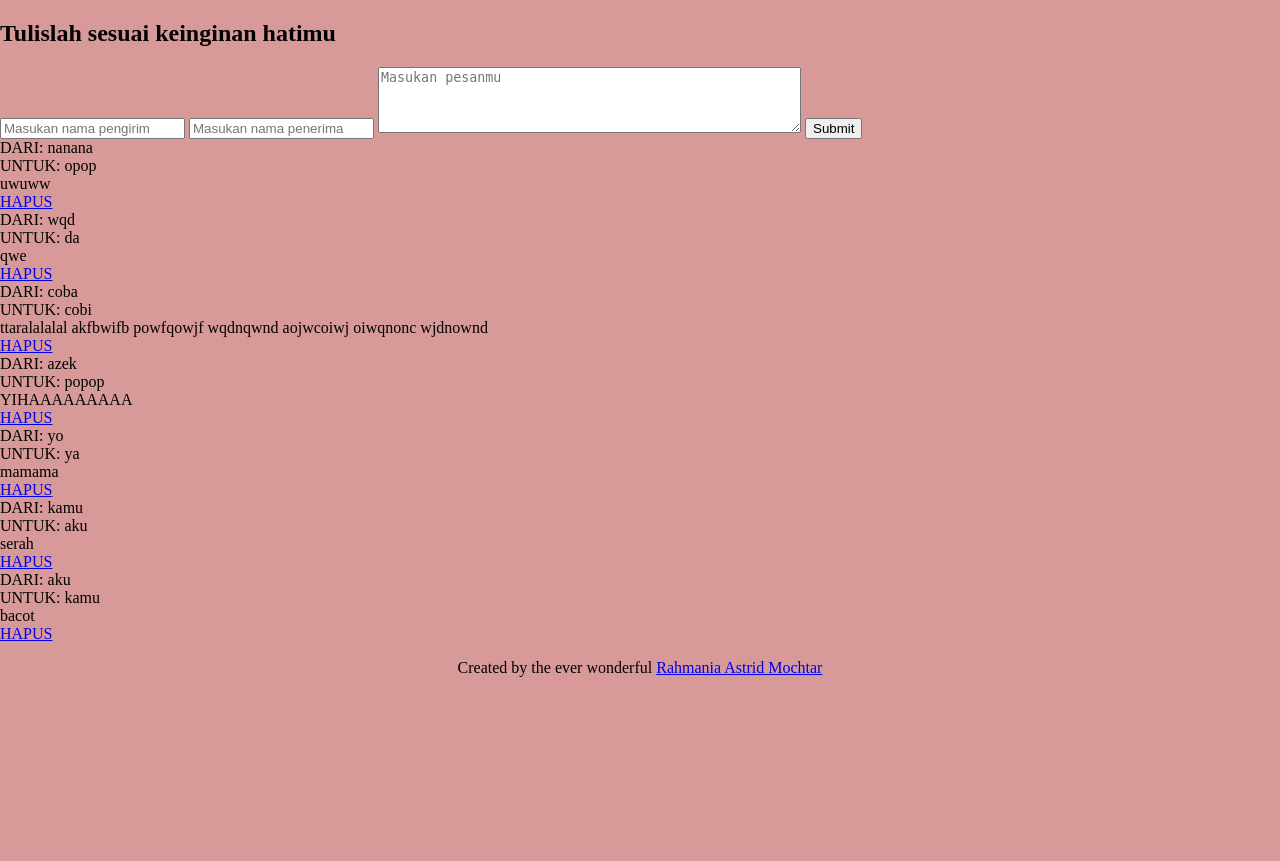
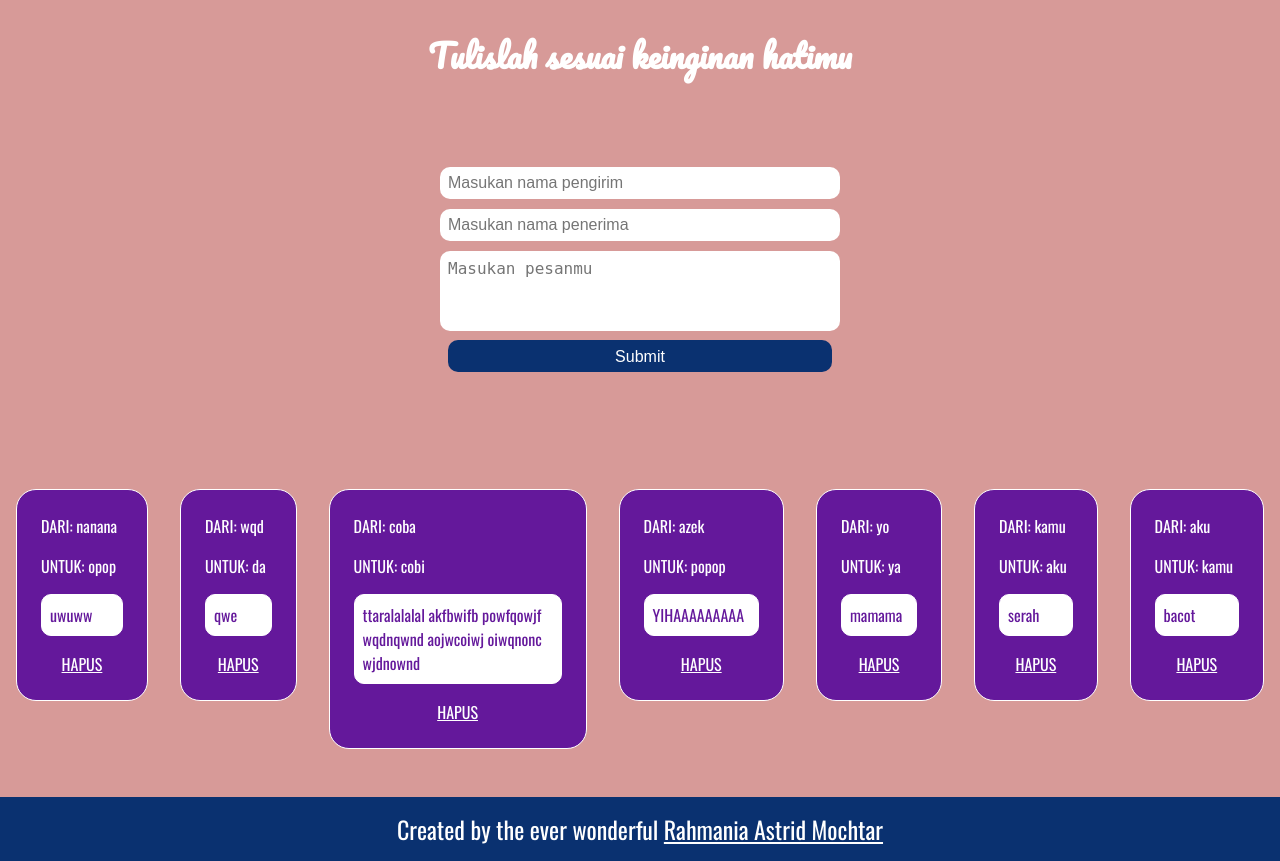
Before and after one commit to rahmaniaam/heraandyovan, a Django app: page /message/ in a window 1280 px wide. Before the commit the page ends 677 px from the top, so only its background shows below. Run offline with Django 3.2, Linux system fonts and the light colour scheme; data comes from the database, SQL or seed files in the repository.

Commit message:
redirect

```diff
--- a/dudu/static/css/message.css
+++ b/dudu/static/css/message.css
@@ -1,11 +1,133 @@
 body {
+	position: relative;
 	margin: 0;
 	padding: 0;
+	padding-bottom: 5rem;
 	background-color: #d79a98;
+	color: #fff;
+	width: 100%;
+	height: 100%;
+	font-family: 'Oswald', sans-serif;
 }
 
 footer {
-	position: relative;
+	position: absolute;
 	bottom: 0;
+	width: 100%;
+	text-align: center;
+	background-color: #0a3170;
+	font-size: 1.5rem;
+	line-height: 1rem;
+}
+
+a {
+	color: inherit;
+}
+
+h2 {
+	font-family: 'Pacifico', cursive;
+	font-size: 2rem;
 	text-align: center;
 }
+
+.contain-form {
+	text-align: center;
+	width: 100%;
+}
+
+.form-web {
+	margin: 5rem 0;
+}
+
+form {
+	display: -webkit-flex;
+	display: flex;
+	flex-direction: column;
+	flex-wrap: wrap;
+}
+
+input {
+	max-width: 300px;
+	min-width: 30%;
+	height: 2rem;
+	margin: 0.3rem auto;
+}
+
+input[type=text] {
+	border-radius: 10px;
+	padding: 0 0.5rem;
+	font-size: 1rem;
+	border: none;
+}
+
+input[type=submit] {
+	border: none;
+	border-radius: 10px;
+	width: 100%;
+	font-size: 1rem;
+	padding: 0.5rem;
+	background-color: #0a3170;
+	color: #fff;
+}
+
+textarea {
+	border: none;
+	border-radius: 10px;
+	resize: none;
+	max-width: 300px;
+	min-width: 30%;
+	height: 4rem;
+	margin: 0.3rem auto;
+	padding: 0.5rem 0.5rem;
+	font-size: 1rem;
+}
+
+.posts {
+	height: 100%;
+	width: 100%;
+}
+
+.no-posts {
+	text-align: center;
+	font-size: 4rem;
+	font-weight: 900;
+	padding-bottom: 6rem;
+}
+
+.contain-surat {
+	display: flex;
+ 	flex-direction: row;
+ 	flex-wrap: wrap;
+ 	justify-content: space-around;
+ 	align-items: flex-start;
+ 	align-content: flex-start;
+	padding: 2rem 0;
+	width: 100%;
+}
+
+.surat-post {
+	background-color: #64189b;
+	max-width: 15rem;
+	padding: 0.5rem;
+	margin: 0 1rem;
+	border: 1px solid #fff;
+	border-radius: 20px;
+	flex-grow: 1;
+}
+
+.surat-dari, .surat-untuk, .surat-pesan, .post-delete {
+	margin: 1rem;
+}
+
+.post-delete {
+	text-decoration: none;
+	text-align: center;
+}
+
+.surat-pesan {
+	border: 1px solid #fff;
+	border-radius: 10px;
+	padding: 0.5rem;
+	background-color: #fff;
+	color: #64189b;
+}
--- a/dudu/urls.py
+++ b/dudu/urls.py
@@ -15,9 +15,11 @@ Including another URLconf
 """
 from django.contrib import admin
 from django.urls import include, path
+from django.views.generic.base import RedirectView
 
 
 urlpatterns = [
     path('admin/', admin.site.urls),
     path('message/', include('message.urls', namespace='message')),
+    path('', RedirectView.as_view(permanent=True, url='/message/'), name='index')
 ]
```
Also changed, not shown: README.md.
